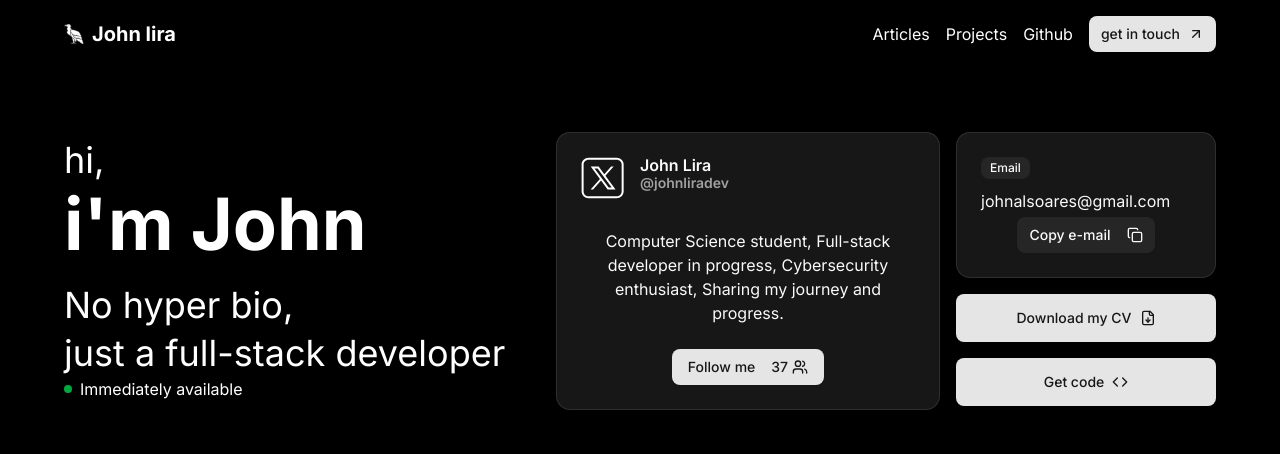
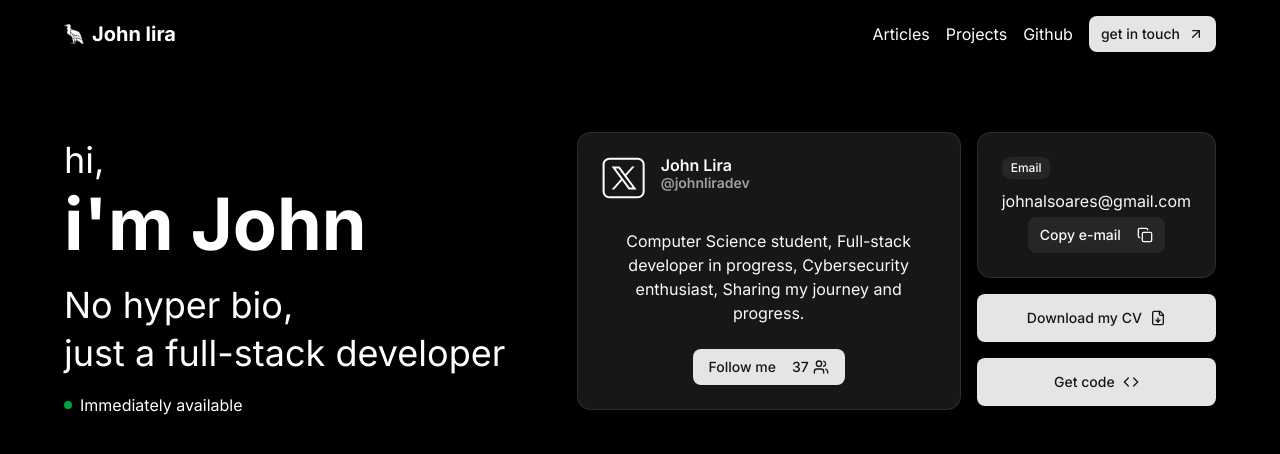
Before and after one commit to johnliradev/site, a Next.js app: page / in a window 1280 px wide. Shown: the top 454 px of the page. Built offline with nearby package versions, Linux system fonts and the light colour scheme.

Commit message:
feat: implement animations with motion

```diff
--- a/package.json
+++ b/package.json
@@ -14,6 +14,7 @@
     "class-variance-authority": "^0.7.1",
     "clsx": "^2.1.1",
     "lucide-react": "^0.525.0",
+    "motion": "^12.23.0",
     "next": "15.3.5",
     "next-themes": "^0.4.6",
     "postcss": "^8.5.6",
--- a/src/app/page.tsx
+++ b/src/app/page.tsx
@@ -1,8 +1,10 @@
+"use client";
 import { EmailCard } from "@/components/EmailCard";
 import { Hero } from "@/components/Hero";
 import { Button } from "@/components/ui/button";
 import { XCard } from "@/components/XCard";
 import { Code, FileDown } from "lucide-react";
+import { motion } from "motion/react";
 
 export default function Home() {
   return (
@@ -13,14 +15,26 @@ export default function Home() {
           <XCard />
           <div className="space-y-4 max-w-[260px]">
             <EmailCard />
+            <motion.div
+              initial={{ opacity: 0, x: 80 }}
+              animate={{ opacity: 1, x: 0 }}
+              transition={{ duration: 0.6, ease: "easeOut" }}
+            >
               <Button size={"xl"}>
                 <p>Download my CV</p>
                 <FileDown />
               </Button>
+            </motion.div>
+            <motion.div
+              initial={{ opacity: 0, x: 80 }}
+              animate={{ opacity: 1, x: 0 }}
+              transition={{ duration: 0.6, ease: "easeOut" }}
+            >
               <Button size={"xl"}>
                 <p>Get code</p>
                 <Code />
               </Button>
+            </motion.div>
           </div>
         </div>
       </div>
--- a/src/components/EmailCard/index.tsx
+++ b/src/components/EmailCard/index.tsx
@@ -10,6 +10,7 @@ import {
 } from "../ui/card";
 import { Badge } from "../ui/badge";
 import { useEffect, useState } from "react";
+import { motion } from "motion/react";
 
 export const EmailCard = () => {
   const [isCopy, setIsCopy] = useState<boolean>(false);
@@ -30,6 +31,11 @@ export const EmailCard = () => {
   }, [isCopy]);
 
   return (
+    <motion.div
+      initial={{ opacity: 0, x: 80 }}
+      animate={{ opacity: 1, x: 0 }}
+      transition={{ duration: 0.6, ease: "easeOut" }}
+    >
       <Card className="gap-1 max-h-fit">
         <CardHeader>
           <CardTitle className="flex gap-4">
@@ -50,5 +56,6 @@ export const EmailCard = () => {
           </Button>
         </CardFooter>
       </Card>
+    </motion.div>
   );
 };
--- a/src/components/Header/index.tsx
+++ b/src/components/Header/index.tsx
@@ -1,12 +1,19 @@
+"use client";
 import Image from "next/image";
 import Link from "next/link";
 import vultureIcon from "@/assets/vulture.svg";
 import { Button } from "../ui/button";
 import { ArrowUpRight } from "lucide-react";
+import { motion } from "motion/react";
 
 export const Header = () => {
   return (
-    <header className="flex items-center justify-between w-full py-4 ">
+    <motion.header
+      initial={{ opacity: 0, y: -40 }}
+      animate={{ opacity: 1, y: 0 }}
+      transition={{ duration: 0.6, ease: "easeOut" }}
+      className="flex items-center justify-between w-full py-4 "
+    >
       <Link href="/" className="flex items-center gap-2">
         <Image src={vultureIcon} alt="Vulture icon" width={20} />
         <h2 className="font-bold text-xl">John lira</h2>
@@ -34,6 +41,6 @@ export const Header = () => {
           <ArrowUpRight />
         </Button>
       </div>
-    </header>
+    </motion.header>
   );
 };
--- a/src/components/Hero/index.tsx
+++ b/src/components/Hero/index.tsx
@@ -1,19 +1,41 @@
+"use client";
+import { motion } from "motion/react";
+
 export const Hero = () => {
   return (
-    <div>
-      <p className="text-4xl/14">
+    <motion.div
+      initial={{ opacity: 0, y: 40 }}
+      animate={{ opacity: 1, y: 0 }}
+      transition={{ duration: 0.6, ease: "easeOut" }}
+    >
+      <motion.p
+        initial={{ opacity: 0, y: 40 }}
+        animate={{ opacity: 1, y: 0 }}
+        transition={{ duration: 0.6, delay: 0.1, ease: "easeOut" }}
+        className="text-4xl/14"
+      >
         hi,
         <br />
         <span className="text-7xl font-bold">i'm John</span>
-      </p>
-      <p className="text-4xl/12 mt-4 ">
+      </motion.p>
+      <motion.p
+        initial={{ opacity: 0, y: 40 }}
+        animate={{ opacity: 1, y: 0 }}
+        transition={{ duration: 0.6, delay: 0.3, ease: "easeOut" }}
+        className="text-4xl/12 mt-4 "
+      >
         No hyper bio, <br />
         just a full-stack developer
-      </p>
-      <div className="flex items-center gap-2">
+      </motion.p>
+      <motion.div
+        initial={{ opacity: 0, y: 40 }}
+        animate={{ opacity: 1, y: 0 }}
+        transition={{ duration: 0.6, delay: 0.8, ease: "easeOut" }}
+        className="flex items-center gap-2 mt-4"
+      >
         <div className="ping h-2 w-2 bg-green-600 rounded-full"></div>
         <p>Immediately available</p>
-      </div>
-    </div>
+      </motion.div>
+    </motion.div>
   );
 };
--- a/src/components/XCard/index.tsx
+++ b/src/components/XCard/index.tsx
@@ -1,3 +1,4 @@
+"use client";
 import { Button } from "@/components/ui/button";
 import {
   Card,
@@ -11,8 +12,16 @@ import {
 import XIcon from "@/assets/x-icon.svg";
 import Image from "next/image";
 import { Users } from "lucide-react";
+import { motion } from "motion/react";
+
 export const XCard = () => {
   return (
+    <motion.div
+      initial={{ opacity: 0, x: 80 }}
+      animate={{ opacity: 1, x: 0 }}
+      transition={{ duration: 0.6, ease: "easeOut" }}
+      className="w-full max-w-sm text-center"
+    >
       <Card className="w-full max-w-sm text-center">
         <CardHeader>
           <CardTitle className="flex gap-4 items-start text-start">
@@ -38,5 +47,6 @@ export const XCard = () => {
           </Button>
         </CardFooter>
       </Card>
+    </motion.div>
   );
 };
```
Also changed, not shown: 1 other file (tests, documents, lock files or other folders). Lines whose indentation alone changed are shown as unchanged.
